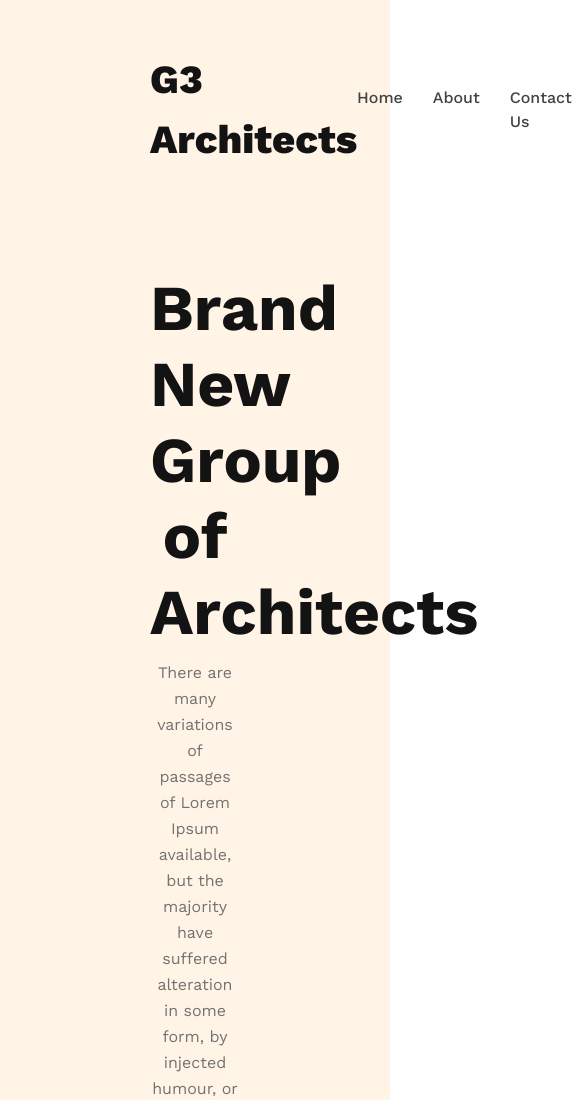
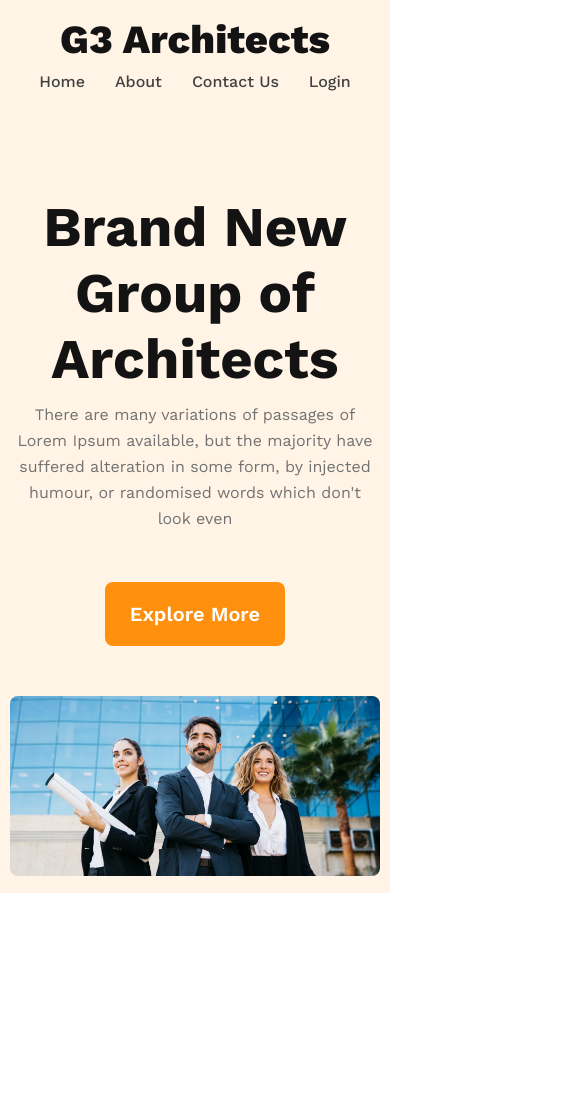
Before and after one commit to FahadHossainBabor/G3-Architect-Project, a plain HTML site: page index.html in a window 390 px wide. Shown: the top 1100 px of the page, 585 px wide, since content can reach past the window. After the commit the page ends 893 px from the top, so only its background shows below. Drawn offline with nearby package versions, Linux system fonts and the light colour scheme.

Commit message:
Added Header Section with responsive features

```diff
--- a/index.html
+++ b/index.html
@@ -7,6 +7,7 @@
     <link rel="stylesheet" href="styles/styles.css" />
   </head>
   <body>
+    <!-- Header Start -->
     <header>
       <nav>
         <h3 class="nav-title">G3 Architects</h3>
@@ -30,9 +31,10 @@
           <button class="btn-primary">Explore More</button>
         </div>
 
-        <img src="./images/banner.png" alt="Banner Image">
+        <img src="./images/banner.png" alt="Banner Image" />
       </div>
     </header>
+    <!-- Header End -->
 
     <main></main>
 
--- a/styles/styles.css
+++ b/styles/styles.css
@@ -67,7 +67,7 @@ a {
 .banner-title {
   margin-top: 100px;
   color: var(--dark-01, #131313);
-  font-size: 4rem;
+  font-size: 3.5rem;
   line-height: normal;
   font-weight: 700;
 }
@@ -80,3 +80,33 @@ a {
   line-height: 26px; /* 162.5% */
   margin-bottom: 50px;
 }
+
+.banner img {
+  margin-top: 50px;
+  width: 100%;
+  border-radius: 8px;
+}
+
+/* Media Query */
+
+/* Mobile phone or Small Devices */
+
+@media screen and (max-width: 576px) {
+  header {
+    padding: 10px;
+  }
+  nav {
+    flex-direction: column;
+  }
+}
+
+/* Tablet or Medium Devices */
+
+@media screen and (min-width: 576px) and (max-width: 960px) {
+  header {
+    padding: 50px;
+  }
+  nav {
+    flex-direction: column;
+  }
+}
```
